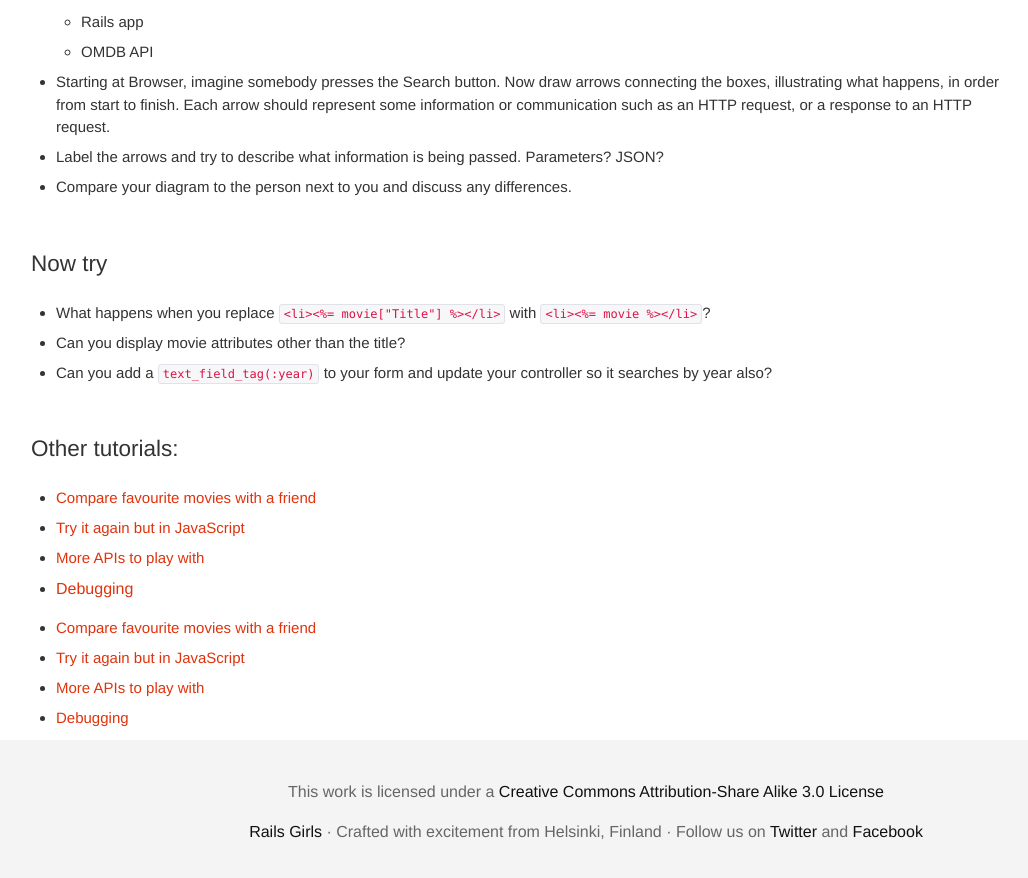
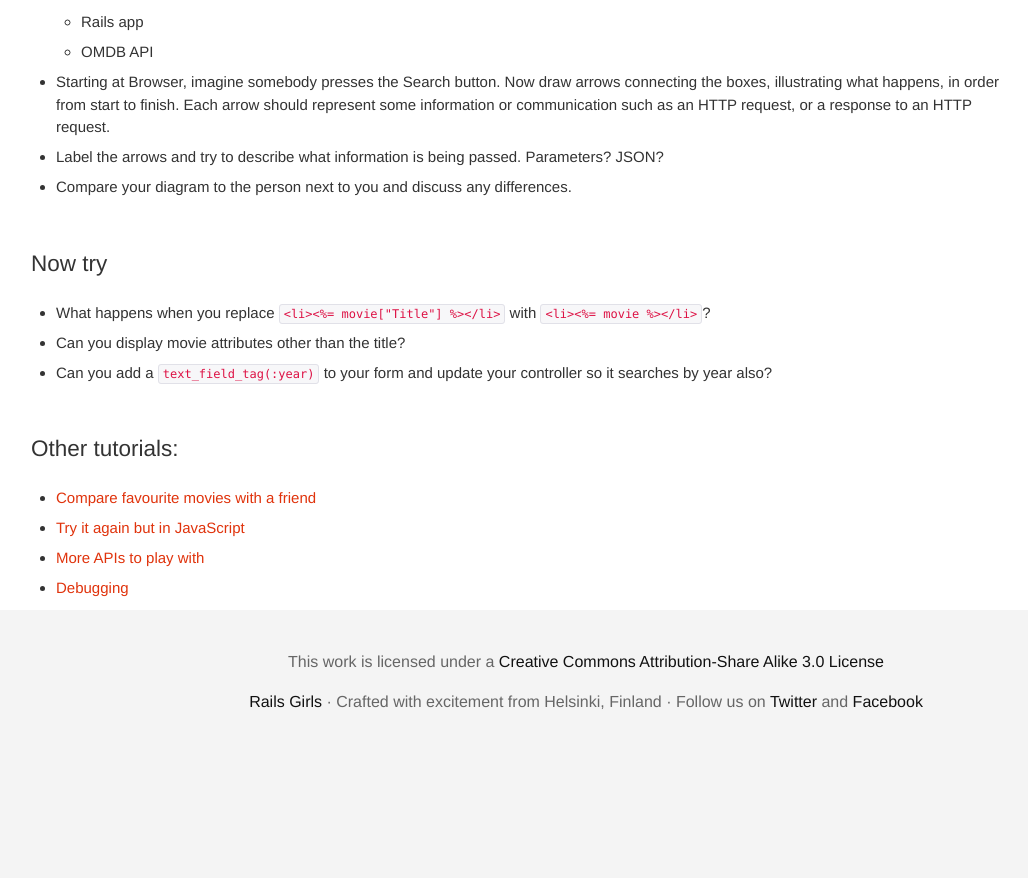
Before and after one commit to tracymu/api-tutorial, a Jekyll site: the page built from index.md, in a window 1280 px wide and 900 px high, scrolled down 9084 px. Shown: the top 878 px of the window, without its empty margins (54-1082 px from the left). Built offline with Jekyll 4.4.1, drawn with Linux system fonts in a browser that asks for light colours; nearby versions of some CDN libraries; after the commit the page ends 9854 px from its top, so only the background shows below that.

```diff
--- a/index.md
+++ b/index.md
@@ -370,12 +370,7 @@ This code includes a loop, which will loop through each of the movies and pull o
 
 ### Other tutorials:
 
- - [Compare favourite movies with a friend](https://rails-girls-api-tutorial.herokuapp.com/compare-favourite-movies)
- - [Try it again but in JavaScript](https://rails-girls-api-tutorial.herokuapp.com/omdb-javascript)
- - [More APIs to play with](https://rails-girls-api-tutorial.herokuapp.com/api-list)
- - [Debugging](https://rails-girls-api-tutorial.herokuapp.com/debugging)
-
- - [Compare favourite movies with a friend](/compare-favourite-movies)
- - [Try it again but in JavaScript](/omdb-javascript)
- - [More APIs to play with](/api-list)
- - [Debugging](/debugging)
+ - [Compare favourite movies with a friend](/compare-favourite-movies.html)
+ - [Try it again but in JavaScript](/omdb-javascript.html)
+ - [More APIs to play with](/api-list.html)
+ - [Debugging](/debugging.html)
```
